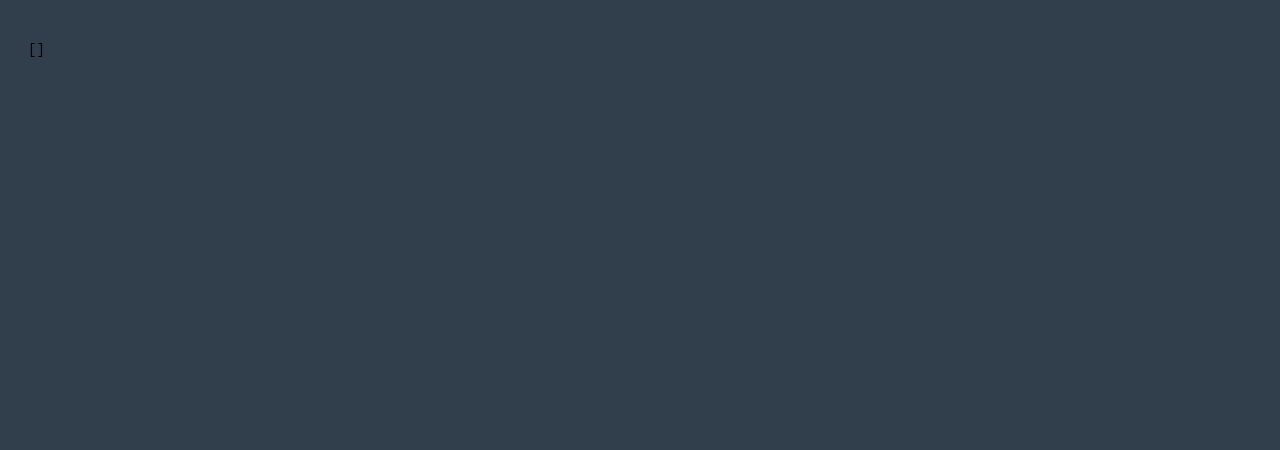
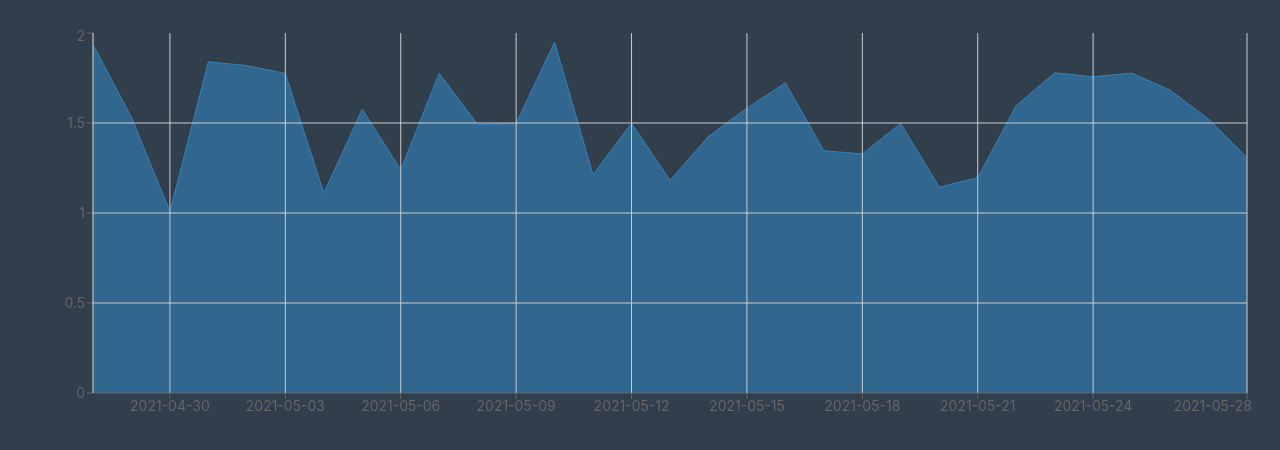
Before and after one commit to kharioki/Area-charts, a Next.js app: page / in a window 1280 px wide. Shown: the top 450 px of the page. Built offline with nearby package versions, Linux system fonts and the light colour scheme.

Commit message:
basic data representation

```diff
--- a/pages/index.js
+++ b/pages/index.js
@@ -10,9 +10,23 @@ import {
 import { format, parse, parseISO, subDays } from 'date-fns';
 
 const data = [];
+for(let num = 30; num >=0; num--) {
+  data.push({
+    date: subDays(new Date(), num).toISOString().substring(0, 10),
+    value: 1 + Math.random()
+  })
+}
 
 export default function Home() {
   return (
-    <pre>{JSON.stringify(data, null, 2)}</pre>
+    <ResponsiveContainer width='100%' height={400}>
+      <AreaChart data={data}>
+        <Area dataKey='value' />
+        <XAxis dataKey='date' />
+        <YAxis dataKey='value' />
+        <Tooltip />
+        <CartesianGrid />
+      </AreaChart>
+    </ResponsiveContainer>
   )
 }
```
